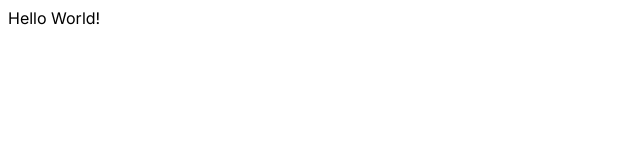
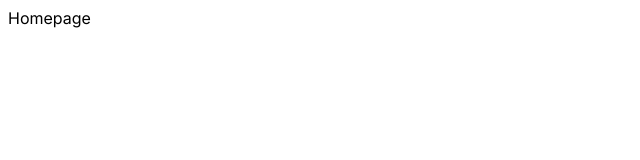
Before and after one commit to KrisD23/MinimalBlog-Next, a Next.js app: page / in a window 1280 px wide. Shown: the top 160 px of the page, without its empty margins (0-640 px from the left). Built offline with nearby package versions, Linux system fonts and the light colour scheme.

Commit message:
basic folder setup

```diff
--- /dev/null
+++ b/src/app/(auth)/login/page.jsx
@@ -0,0 +1,5 @@
+const LoginPage = () => {
+  return <div>LoginPage</div>;
+};
+
+export default LoginPage;
--- /dev/null
+++ b/src/app/about/page.jsx
@@ -0,0 +1,5 @@
+const AboutPage = () => {
+  return <div>AboutPage</div>;
+};
+
+export default AboutPage;
--- /dev/null
+++ b/src/app/admin/page.jsx
@@ -0,0 +1,5 @@
+const AdminPage = () => {
+  return <div>AdminPage</div>;
+};
+
+export default AdminPage;
--- /dev/null
+++ b/src/app/blog/[slug]/page.jsx
@@ -0,0 +1,5 @@
+const SinglePostPage = () => {
+  return <div>SinglePostPage</div>;
+};
+
+export default SinglePostPage;
--- /dev/null
+++ b/src/app/blog/page.jsx
@@ -0,0 +1,5 @@
+const BlogPage = () => {
+  return <div>BlogPage</div>;
+};
+
+export default BlogPage;
--- /dev/null
+++ b/src/app/contact/page.jsx
@@ -0,0 +1,5 @@
+const ContactPage = () => {
+  return <div>ContactPage</div>;
+};
+
+export default ContactPage;
--- a/src/app/page.jsx
+++ b/src/app/page.jsx
@@ -1,5 +1,5 @@
 const Home = () => {
-  return <div>Hello World!</div>;
+  return <div>Homepage</div>;
 };
 
 export default Home;
```
